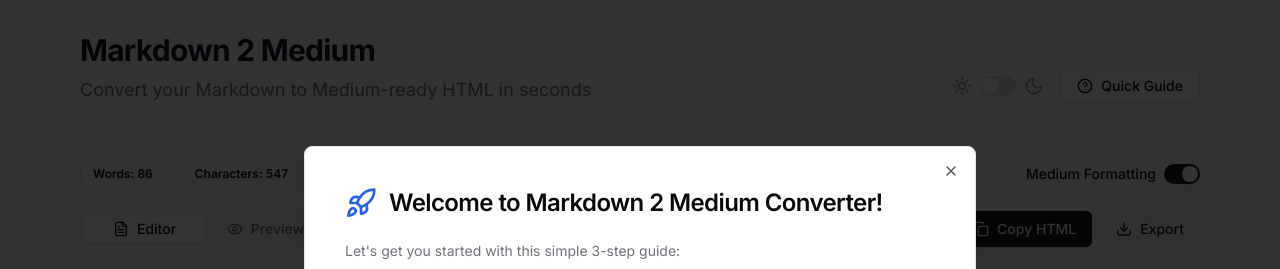
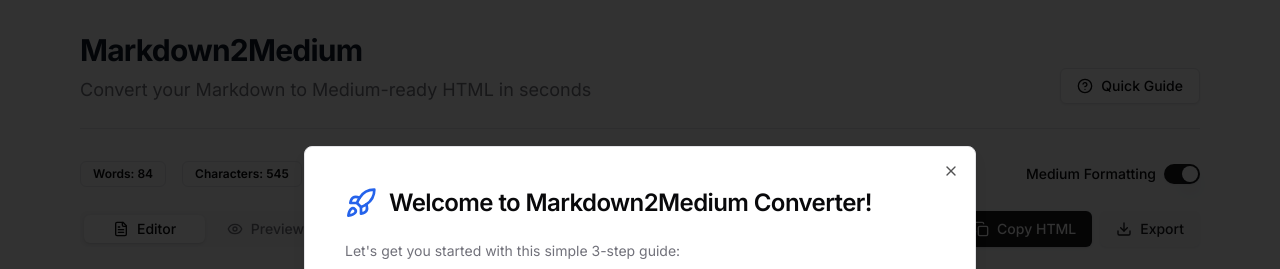
Before and after one commit to vladamisici/markdown2medium, a Next.js app: page / in a window 1280 px wide. Shown: the top 269 px of the page. Built offline with nearby package versions, Linux system fonts and the light colour scheme.

Commit message:
feat: google analytics added

```diff
--- a/src/app/layout.tsx
+++ b/src/app/layout.tsx
@@ -1,3 +1,4 @@
+import { GoogleAnalytics } from '@next/third-parties/google';
 import type { Metadata } from "next";
 import { Inter } from "next/font/google";
 import "./globals.css";
@@ -20,7 +21,7 @@
       <body className={inter.className}>
         {children}
       </body>
-      {/* <GoogleAnalytics gaId="G-59CXZ3JB1H" /> */}
+      <GoogleAnalytics gaId="G-PFXTJDC8BE" />
     </html>
   )
 }
--- a/src/components/MarkdownToMediumConverter.tsx
+++ b/src/components/MarkdownToMediumConverter.tsx
@@ -19,9 +19,7 @@
     Eye,
     FileText,
     HelpCircle,
-    Moon,
     Rocket,
-    Sun,
     X
 } from 'lucide-react';
 import { marked } from 'marked';
@@ -32,14 +30,14 @@
     const [htmlOutput, setHtmlOutput] = useState('');
     const [copied, setCopied] = useState(false);
     const [activeTab, setActiveTab] = useState('editor');
-    const [darkMode, setDarkMode] = useState(false);
+    const [darkMode] = useState(false);
     const [wordCount, setWordCount] = useState(0);
     const [charCount, setCharCount] = useState(0);
     const [addMediumClasses, setAddMediumClasses] = useState(true);
     const [showOnboarding, setShowOnboarding] = useState(true);
     const [showQuickGuide, setShowQuickGuide] = useState(false);
 
-    const sampleMarkdown = `# Welcome to Markdown 2 Medium Converter!
+    const sampleMarkdown = `# Welcome to Markdown2Medium Converter!
 
 ## Getting Started
 
@@ -163,7 +161,7 @@
                     <DialogHeader>
                         <div className="flex items-center gap-3">
                             <Rocket className="h-8 w-8 text-blue-600" />
-                            <DialogTitle className="text-2xl">Welcome to Markdown 2 Medium Converter!</DialogTitle>
+                            <DialogTitle className="text-2xl">Welcome to Markdown2Medium Converter!</DialogTitle>
                         </div>
                         <DialogDescription className="text-left pt-4">
                             Let&apos;s get you started with this simple 3-step guide:
@@ -260,7 +258,7 @@
                         <div>
                             <div className="flex items-center gap-3">
                                 <h1 className="text-3xl font-bold tracking-tight text-gray-900 dark:text-white">
-                                    Markdown 2 Medium
+                                    Markdown2Medium
                                 </h1>
                             </div>
                             <p className="text-lg text-muted-foreground mt-2">
@@ -268,7 +266,7 @@
                             </p>
                         </div>
                         <div className="flex items-center gap-4">
-                            <div className="flex items-center gap-2">
+                            {/* <div className="flex items-center gap-2">
                                 <Sun className="h-5 w-5 text-gray-400" />
                                 <Switch
                                     checked={darkMode}
@@ -276,7 +274,7 @@
                                     className="data-[state=checked]:bg-gray-800"
                                 />
                                 <Moon className="h-5 w-5 text-gray-400" />
-                            </div>
+                            </div> */}
                             <Button
                                 variant="outline"
                                 onClick={() => setShowQuickGuide(true)}
```
Also changed, not shown: 1 other file (tests, documents, lock files or other folders).
